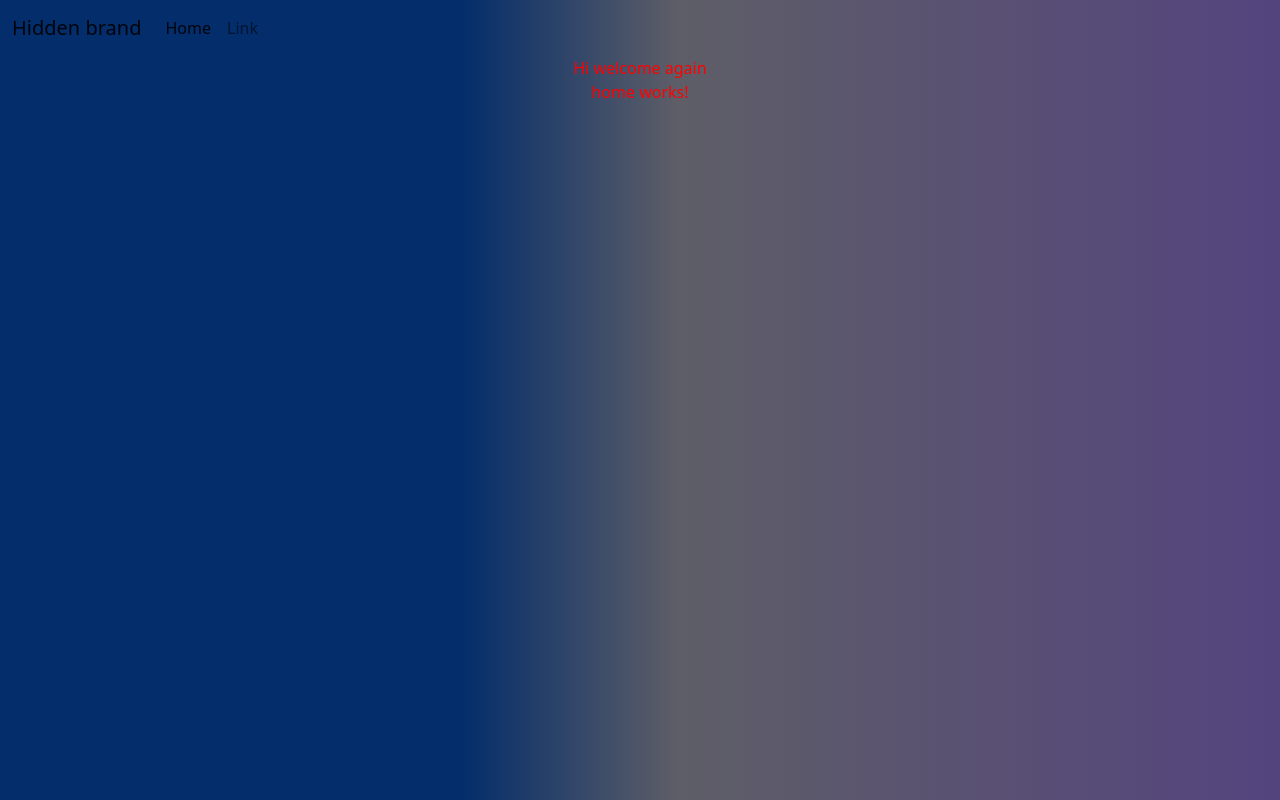
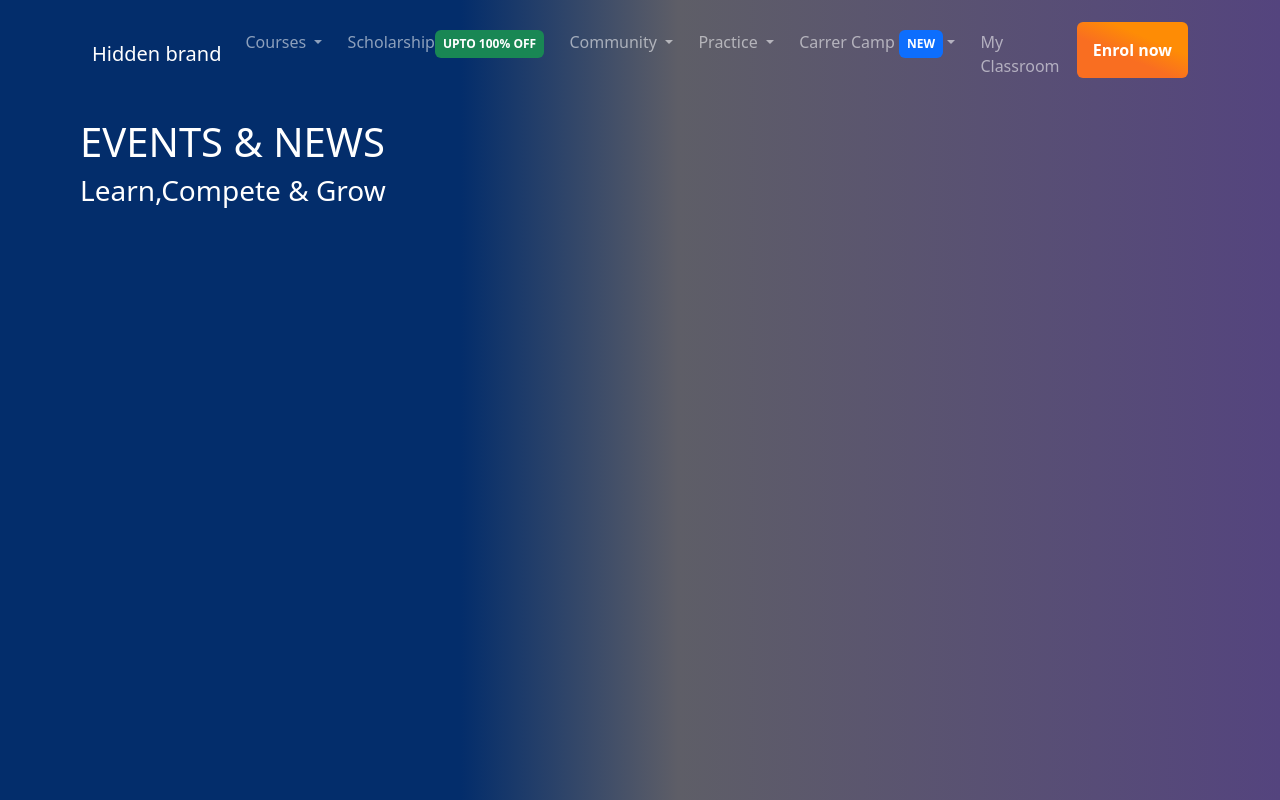
Before and after one commit to MoulinaPradhan/FirstAngular, an Angular app: page / in a window 1280 px wide. Built offline with nearby package versions, Linux system fonts and the light colour scheme.

Commit message:
home screen add content events  news

```diff
--- a/src/app/app.component.css
+++ b/src/app/app.component.css
@@ -1,3 +1,3 @@
-body{
-  background-color: black;
+*{
+  margin: -10px 80px;
 }
--- a/src/app/header/header.component.css
+++ b/src/app/header/header.component.css
@@ -1,3 +1,13 @@
-body{
-    background-color: black;
+button{
+    background: rgb(249,110,33);
+    background: linear-gradient(23deg, rgba(249,110,33,1) 40%, rgba(254,140,5,1) 68%);
+    border: none;
+    color: white;
+    font-weight: 600;
 }
+button:hover{
+    cursor: pointer;
+    color: white;
+    background: rgb(254,140,5);
+    background: linear-gradient(23deg, rgba(254,140,5,1) 30%, rgba(249,110,33,1) 50%);
+}
--- a/src/app/header/header.component.html
+++ b/src/app/header/header.component.html
@@ -1,18 +1,52 @@
-<nav class="navbar navbar-expand-lg bg-body-tertiary">
+<nav class="navbar navbar-dark navbar-expand-lg bg-body-tertiary">
     <div class="container-fluid">
       <button class="navbar-toggler" type="button" data-bs-toggle="collapse" data-bs-target="#navbarTogglerDemo01" aria-controls="navbarTogglerDemo01" aria-expanded="false" aria-label="Toggle navigation">
         <span class="navbar-toggler-icon"></span>
       </button>
       <div class="collapse navbar-collapse" id="navbarTogglerDemo01">
         <a class="navbar-brand" href="#">Hidden brand</a>
-        <ul class="navbar-nav me-auto mb-2 mb-lg-0">
-          <li class="nav-item">
-            <a class="nav-link active" aria-current="page" href="#">Home</a>
-          </li>
-          <li class="nav-item">
-            <a class="nav-link" href="#">Link</a>
-          </li>
+        <ul class="navbar-nav mb-lg-0 justify-content-between w-100" >
+            <li class="nav-item dropdown">
+                <a class="nav-link dropdown-toggle" href="#" role="button" data-bs-toggle="dropdown" aria-expanded="false">
+                 Courses
+                </a>
 
+              </li>
+              <li class="nav-item">
+                <a class="nav-link " aria-current="page" href="#">
+                    Scholarship<span class="badge text-bg-success p-2">UPTO 100% OFF</span>
+                </a>
+              </li>
+              <li class="nav-item dropdown">
+                <a class="nav-link dropdown-toggle" href="#" role="button" data-bs-toggle="dropdown" aria-expanded="false">
+                 Community
+                </a>
+
+              </li>
+              <li class="nav-item dropdown">
+                <a class="nav-link dropdown-toggle" href="#" role="button" data-bs-toggle="dropdown" aria-expanded="false">
+               Practice
+                </a>
+
+              </li>
+              <li class="nav-item dropdown">
+                <a class="nav-link dropdown-toggle" href="#" role="button" data-bs-toggle="dropdown" aria-expanded="false">
+                Carrer Camp
+                <span class="badge text-bg-primary p-2">NEW</span>
+
+              </a>
+
+              </li>
+              <li class="nav-item">
+                <a class="nav-link" aria-current="page" href="#">
+              My <br>
+              Classroom
+                </a>
+              </li>
+
+         <li>
+            <button class="p-3 btn">Enrol now</button>
+         </li>
         </ul>
 
       </div>
--- a/src/app/home/home.component.html
+++ b/src/app/home/home.component.html
@@ -1,6 +1,2 @@
-
-<header>
-    <div>Hi welcome again</div>
-</header>
-
-<p>home works!</p>
+<h1 class="text-white">EVENTS & NEWS</h1>
+<h3 class="text-white">Learn,Compete & Grow</h3>
```
